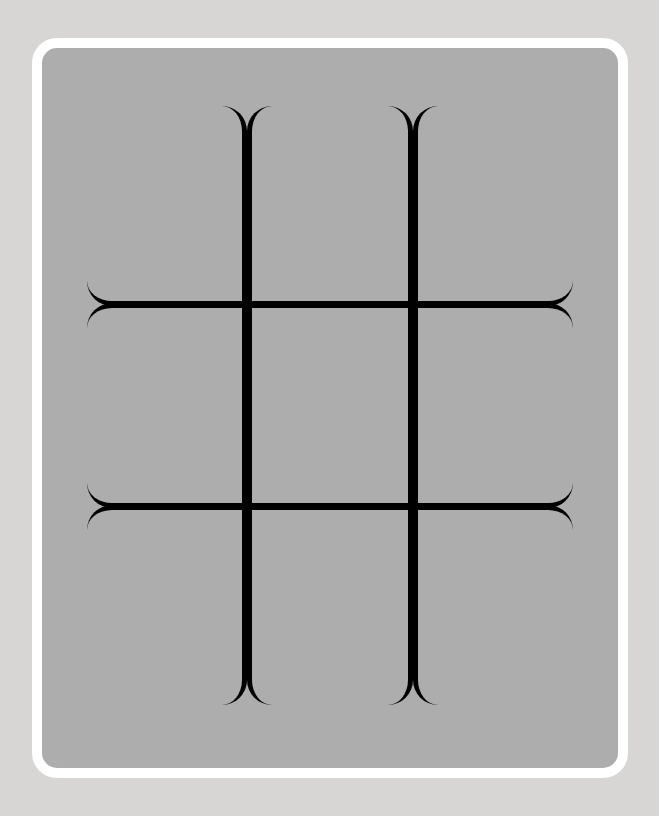
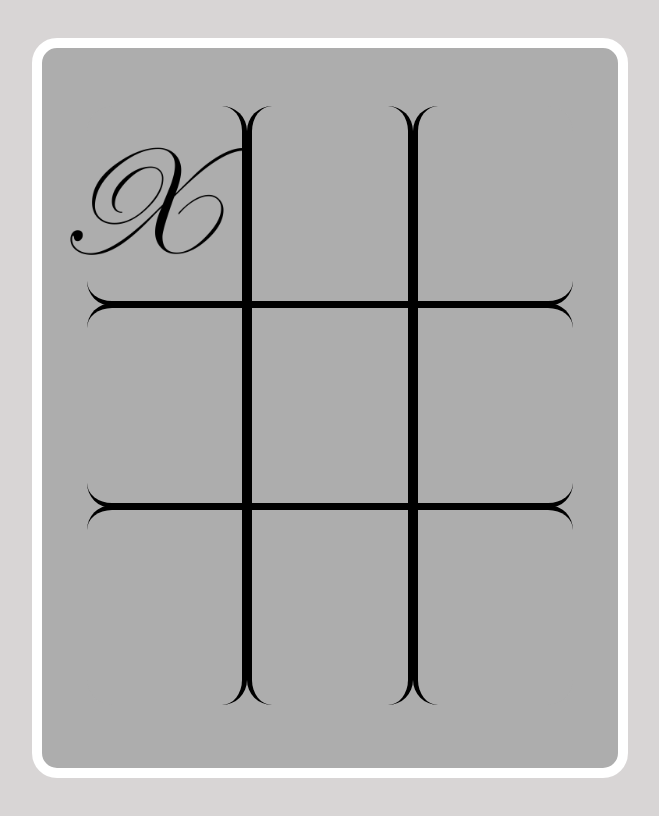
Before and after one commit to michael-v-b/Tic-Tac-Toe, a plain HTML site: page index.html in a window 1280 px wide. Both pictures are taken after a click on the element 476 px from the left and 205 px from the top of the page. Shown: the whole page, without its empty margins (310-969 px from the left). Drawn offline with Linux system fonts and the light colour scheme.

Commit message:
adds images to clicks

```diff
--- a/main.js
+++ b/main.js
@@ -3,36 +3,71 @@ document.addEventListener("DOMContentLoaded", function () {
     var boardColor = '#adadad';
     var selectColor = '#959595';
     var clickColor = '#737373';
+    var isX = true;
 
-    console.log(squares)
     squares.forEach(
         function (square) {
-            square.addEventListener('mouseover',
-                function () {
-                    square.style.backgroundColor = selectColor;
+
+            function squareMouseOver() {
+                square.style.backgroundColor = selectColor;
+            }
+
+            function squareMouseLeave() {
+                square.style.backgroundColor = boardColor;
+                if (square.classList.contains('clicked-square')) {
+                    square.classList.remove('clicked-square');
                 }
-            );
+            }
 
-            square.addEventListener('mouseleave',
-                function () {
-                    square.style.backgroundColor = boardColor;
-                    if (square.classList.contains('clicked-square')) {
-                        square.classList.remove('clicked-square');
+            function squareMouseDown() {
+                 //change background immediately (no ease)
+                 square.classList.toggle('clicked-square');
+            }
+
+            function squareMouseUp() {
+                //add toggled image
+                if (square.classList.contains('clicked-square')) {
+                    var newImage = document.createElement('img');
+                    if (isX) {
+                        newImage.src = "images/x.png";
+                    } else {
+                        newImage.src = "images/o.png";
                     }
+                    isX = !isX
+                    newImage.classList.add('board-image');
+                    square.appendChild(newImage);
+
+                    square.classList.add('filled-square')
+                    square.classList.remove('square');
                 }
-            );
+                if (square.classList.contains('clicked-square')) {
+                    square.classList.remove('clicked-square');
+                }
 
-            square.addEventListener('mousedown',
-                function () {
 
-                    square.classList.toggle('clicked-square');
 
-                }
-            );
-            square.addEventListener('mouseup',
-                function () {
-                    square.classList.toggle('clicked-square');
-                }
-            )
+                square.style.backgroundColor = boardColor;
+
+
+                //remove square from possible selections
+                squares = document.querySelectorAll(".square");
+
+                square.removeEventListener('mouseover', squareMouseOver);
+                square.removeEventListener('mouseleave', squareMouseLeave);
+                square.removeEventListener('mousedown', squareMouseDown);
+                square.removeEventListener('mouseup', squareMouseUp);
+            }
+
+            //change background when selected
+            square.addEventListener('mouseover', squareMouseOver);
+
+
+            //change background back to normal
+            square.addEventListener('mouseleave',squareMouseLeave);
+
+            //press mouse down
+            square.addEventListener('mousedown', squareMouseDown);
+
+            square.addEventListener('mouseup', squareMouseUp);
     });
 });
--- a/styles.css
+++ b/styles.css
@@ -63,6 +63,23 @@ body {
     cursor: pointer;
     background-color: var(--square-color);
     transition: background-color var(--select-delay) ease;
+    display: flex;
+    justify-content: center;
+    align-items: center;
+
+}
+
+.filled-square {
+    height: 100%;
+    width: var(--box-size);
+    border-style: solid;
+    border-width: 5px;
+    cursor: pointer;
+    background-color: var(--square-color);
+    transition: background-color var(--select-delay) ease;
+    display: flex;
+    justify-content: center;
+    align-items: center;
 
 }
 
@@ -93,3 +110,9 @@ body {
     border-bottom-left-radius: 25px;
     border-bottom-right-radius: 25px;
 }
+
+
+.board-image {
+    height: 100%;
+    width: auto;
+}
```
Also changed, not shown: index.html (+2 -1 lines).
